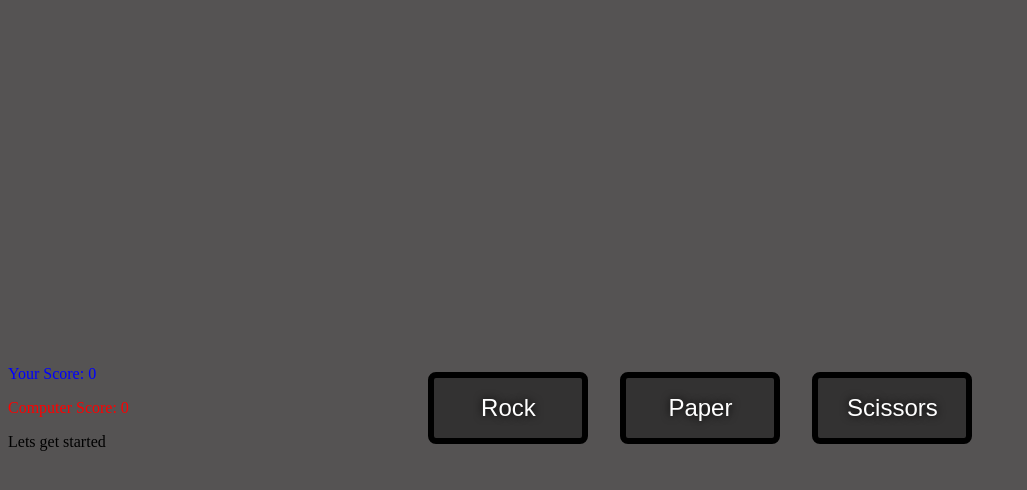
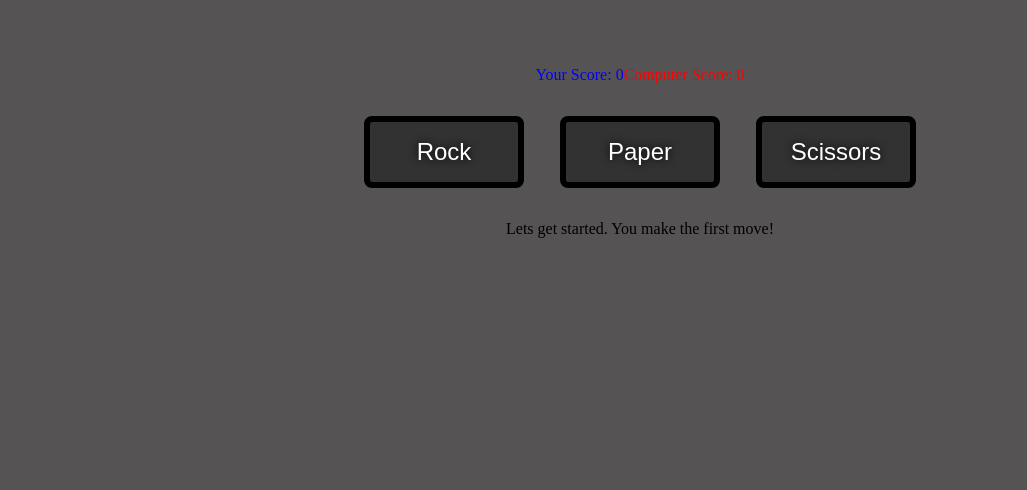
Before and after one commit to LevyOcampo/RPSGame, a plain HTML site: page index.html in a window 1280 px wide. Shown: the whole page, without its empty margins (0-1027 px from the left). Drawn offline with Linux system fonts and the light colour scheme.

Commit message:
cleaned up my code by seperating the text made inside the div into two seperate divs. This will allow me to position the computer and player scores wherever i like instead of them being always stuck together. I also created a seperate div for the commentary and positioned it at the bottom.

```diff
--- a/code.js
+++ b/code.js
@@ -1,25 +1,26 @@
 var playerScore = 0;
 var computerScore = 0;
 
-
-const scoreBoard = document.querySelector('#scoreBoard');
+const playScore = document.querySelector('#playScore')
+const comScore = document.querySelector('#comScore')
+const gameText = document.querySelector('#gameText')
 
 const playerSc = document.createElement('p');
-playerSc.classList.add('scoreBoard');
+playerSc.classList.add('playScore');
 playerSc.style.color ="blue";
 playerSc.textContent = "Your Score: "+playerScore;
-scoreBoard.appendChild(playerSc);
+playScore.appendChild(playerSc);
 
 const compSc = document.createElement('p');
-compSc.classList.add('scoreBoard');
+compSc.classList.add('comScore');
 compSc.style.color = "red";
 compSc.textContent = "Computer Score: "+computerScore;
-scoreBoard.appendChild(compSc);
+comScore.appendChild(compSc);
 
 const gameEvent = document.createElement('p');
-gameEvent.classList.add('scoreBoard');
-gameEvent.textContent="Lets get started";
-scoreBoard.appendChild(gameEvent);
+gameEvent.classList.add('gameText');
+gameEvent.textContent="Lets get started. You make the first move!";
+gameText.appendChild(gameEvent);
 
 
 function getComputerChoice(){
@@ -96,13 +97,13 @@ function finalVerdict(){
 
 function display(result){
     playerSc.textContent = "Your Score: "+playerScore;
-    scoreBoard.appendChild(playerSc);
+    playScore.appendChild(playerSc);
 
     compSc.textContent = "Computer Score: "+computerScore;
-    scoreBoard.appendChild(compSc);
+    comScore.appendChild(compSc);
 
     gameEvent.textContent=result;
-    scoreBoard.appendChild(gameEvent);
+    gameText.appendChild(gameEvent);
 
 }
 
--- a/index.html
+++ b/index.html
@@ -9,13 +9,15 @@
     <title>Document</title>
 </head>
 <body>
-    <div class="game">
-    <div id="scoreBoard"></div>
+    <div id="scoreBoard">
+        <div id="playScore"></div>
+        <div id="comScore"></div>
+    </div>
     <div class="buttons">
         <button id="Rock" class="button">Rock</button>
         <button id="Paper" class="button">Paper</button>
         <button id="Scissors" class="button">Scissors</button>
     </div>
-    </div>
+    <div id="gameText"></div>
 </body>
 </html>
--- a/styles.css
+++ b/styles.css
@@ -1,15 +1,19 @@
 body {
     background-color: rgb(85, 83, 83);
+    display: flex;
+    justify-content: center;
+    align-items: center;
+    flex-direction: column;
+    margin-top: 50px;
 }
-.game {
+
+#scoreBoard{
     display: flex;
-    flex: 1;
-    min-height: 100vh;
-    align-items: center;
-    justify-content: center;
+    flex-direction: row;
 }
+
 .buttons {
-    display: flex;
+    display: block;
     flex: 1;
     align-items: center;
     justify-content: center;
@@ -27,10 +31,3 @@ body {
     background: rgba(0,0,0,0.4);
     text-shadow: 0 0 .5rem black;
 }
-
-.scoreBoard {
-    display: block;
-    flex: 1;
-    align-items: center;
-    justify-content: center;
-}
```
